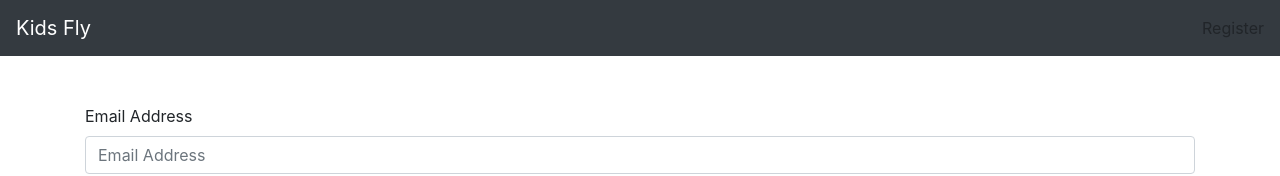
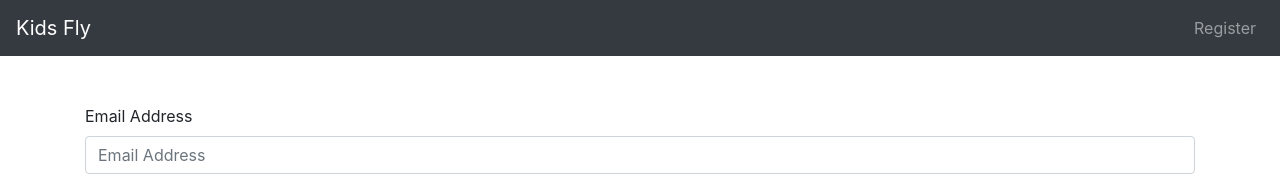
Before and after one commit to BW-KidsFly/Frontend, a React (Create React App) app: page /login in a window 1280 px wide. Shown: the top 176 px of the page. Built offline with nearby package versions, Linux system fonts and the light colour scheme.

Commit message:
Link to components

```diff
--- a/src/components/header/Navigation.jsx
+++ b/src/components/header/Navigation.jsx
@@ -1,4 +1,5 @@
 import React from "react";
+import { NavLink } from "react-router-dom";
 
 export default function Navigation(props) {
   const { login, register, logout, trips } = props;
@@ -8,9 +9,27 @@
         Kids Fly
       </a>
       <ul className="navbar-nav">
-        {login ? <li className="nav-item">Login</li> : null}
-        {register ? <li className="nav-item">Register</li> : null}
-        {trips ? <li className="nav-item">Trips</li> : null}
+        {login ? (
+          <li className="nav-item">
+            <NavLink className="nav-link" to="/login">
+              Login
+            </NavLink>
+          </li>
+        ) : null}
+        {register ? (
+          <li className="nav-item">
+            <NavLink className="nav-link" to="/register">
+              Register
+            </NavLink>
+          </li>
+        ) : null}
+        {trips ? (
+          <li className="nav-item">
+            <NavLink className="nav-link" to="/trips">
+              Trips
+            </NavLink>
+          </li>
+        ) : null}
         {logout ? <li className="nav-item">Logout</li> : null}
       </ul>
     </nav>
```
